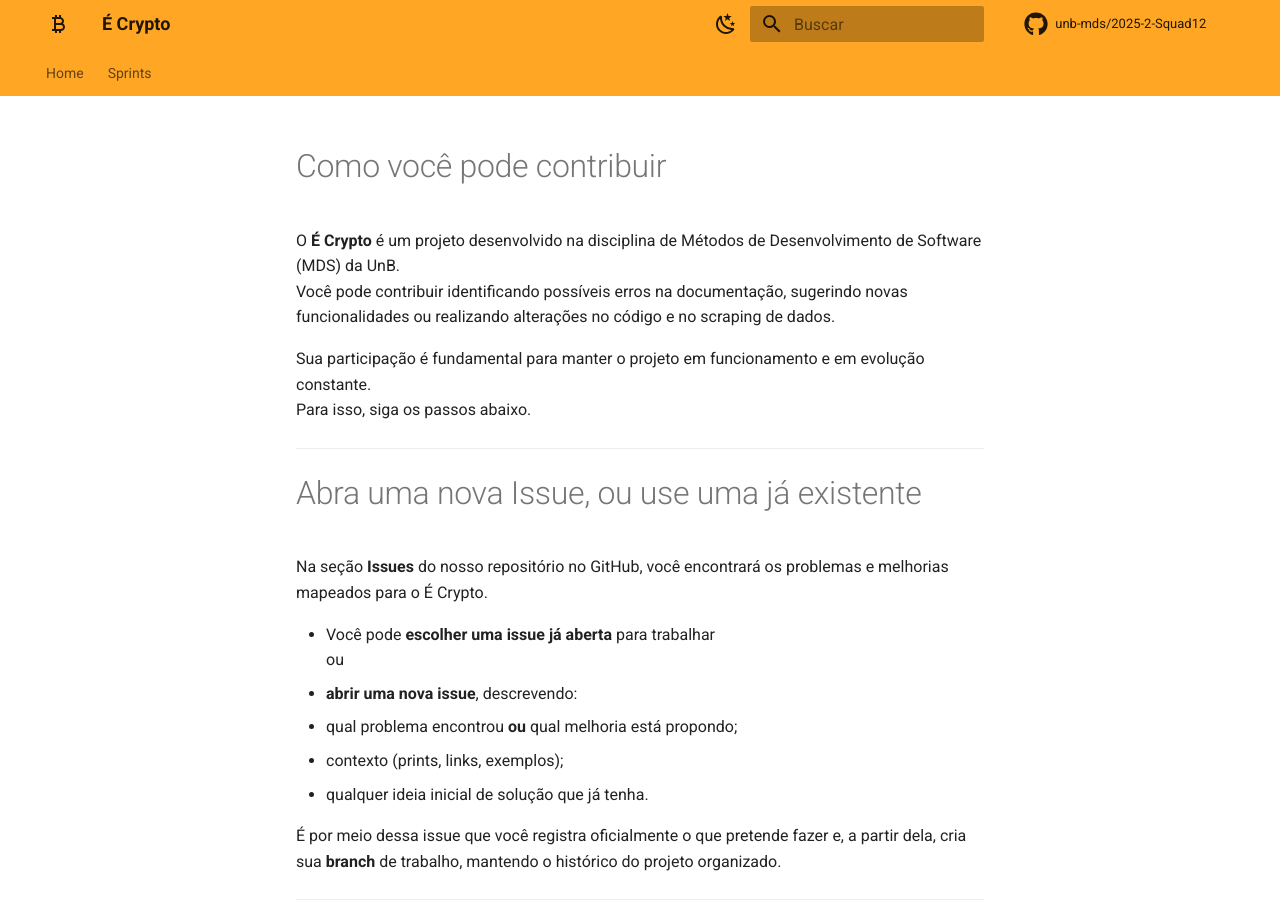
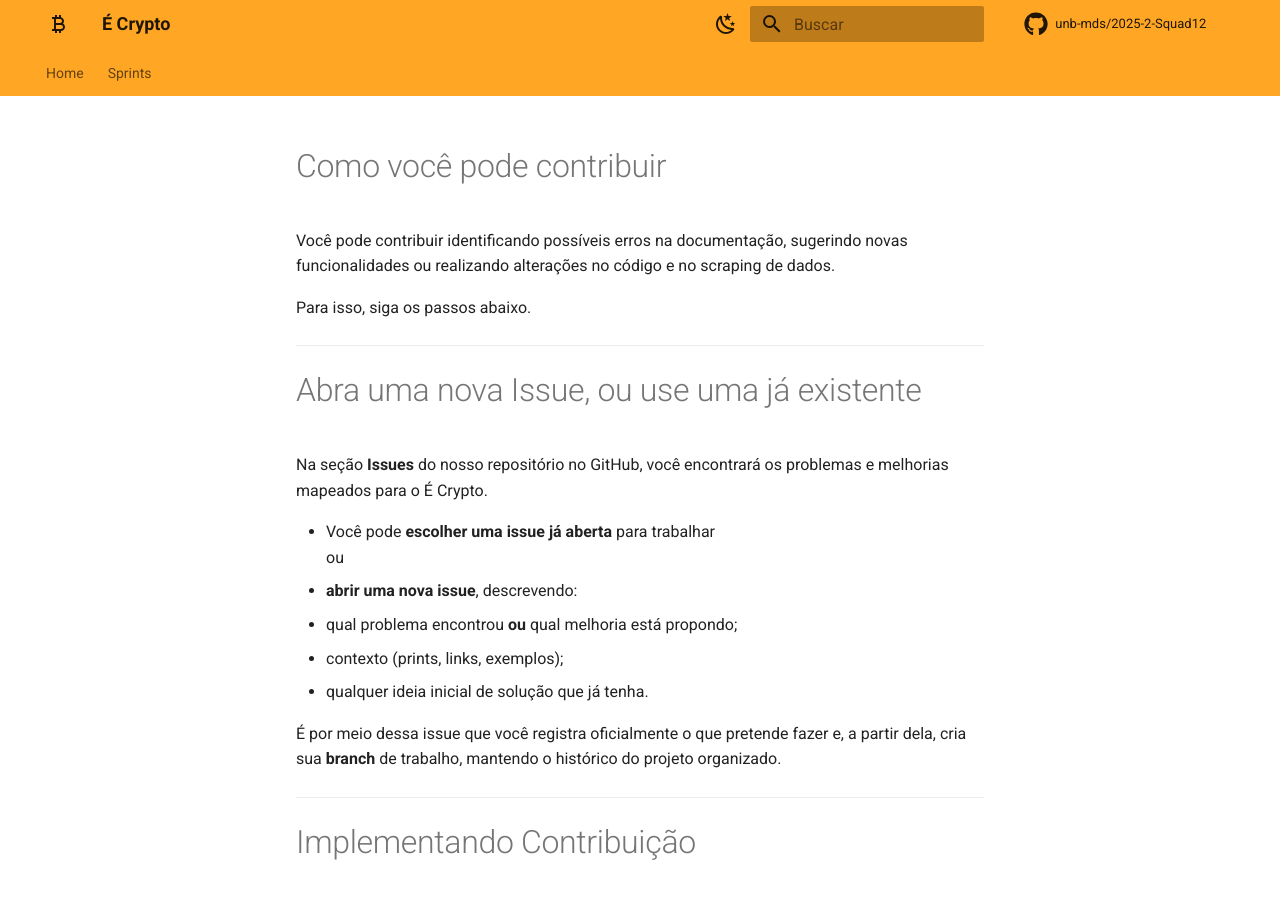
Before and after one commit to unb-mds/2025-2-Squad12, an MkDocs documentation site: the page built from docs/como-contribuir.md, in a window 1280 px wide and 900 px high. Built offline with MkDocs 1.6.1 and Material for MkDocs 9.7.7, drawn with Linux system fonts in a browser that asks for light colours; comment, search, counter and statistics services are not loaded.

Commit message:
Revise contribution guidelines introduction
Removed introductory text about the project and its importance.

```diff
--- a/docs/como-contribuir.md
+++ b/docs/como-contribuir.md
@@ -1,9 +1,7 @@
 # Como você pode contribuir
 
-O **É Crypto** é um projeto desenvolvido na disciplina de Métodos de Desenvolvimento de Software (MDS) da UnB.
 Você pode contribuir identificando possíveis erros na documentação, sugerindo novas funcionalidades ou realizando alterações no código e no scraping de dados.
 
-Sua participação é fundamental para manter o projeto em funcionamento e em evolução constante.
 Para isso, siga os passos abaixo.
 
 ---
```
